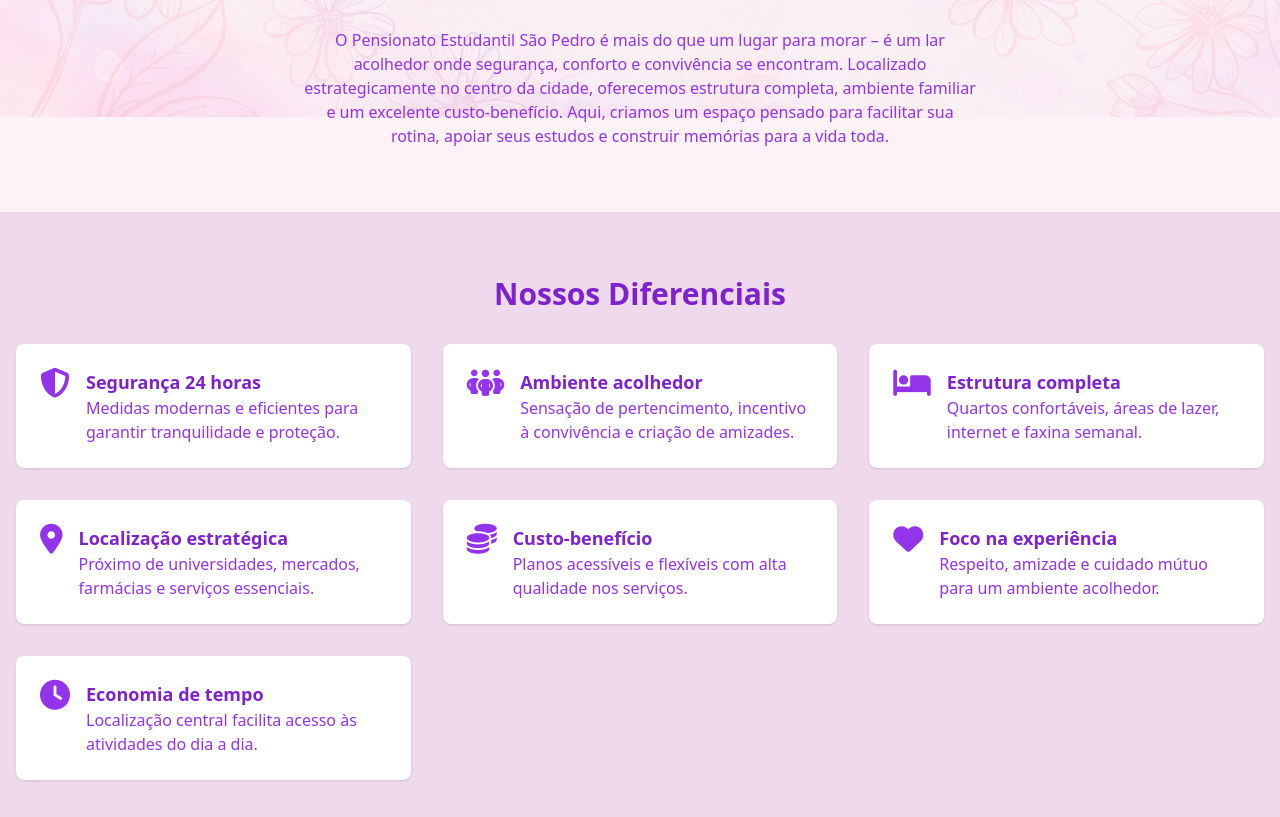
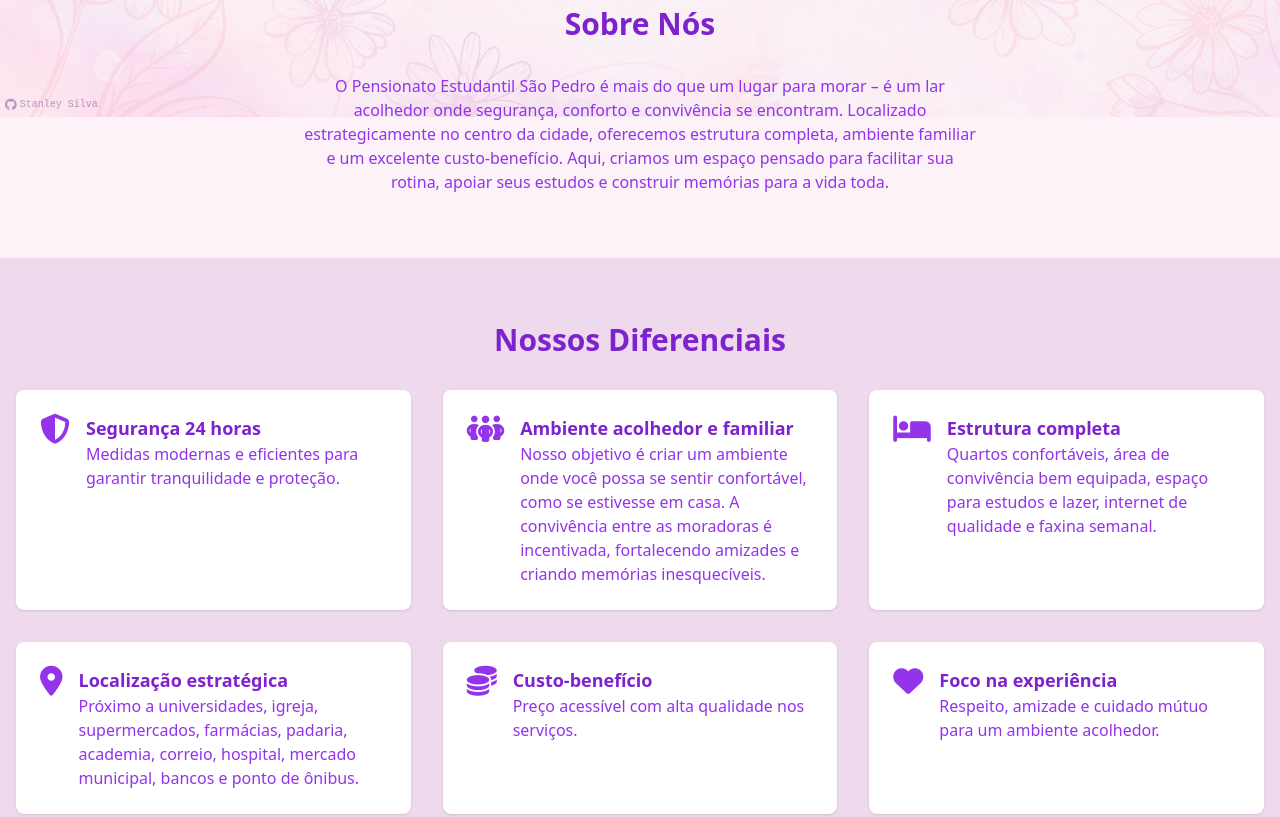
Before and after one commit to s-silva15/pspf, a website: page index.html in a window 1280 px wide. Shown: the part 683-1500 px from the top of the page. Drawn offline with nearby package versions, Linux system fonts and the light colour scheme.

Commit message:
Add files via upload

```diff
--- a/index.html
+++ b/index.html
@@ -137,6 +137,30 @@
       #galleryModal button:hover {
           opacity: 0.7;
       }
+
+       .developer-signature {
+           position: fixed;
+           bottom: 5px;
+           left: 5px;
+           font-size: 10px;
+           color: rgba(128, 102, 153, 0.6);
+           z-index: 10;
+           text-decoration: none;
+           transition: color 0.3s ease;
+           font-family: monospace;
+           display: flex;
+           align-items: center;
+           gap: 3px;
+       }
+
+      .developer-signature:hover {
+          color: rgba(128, 102, 153, 1);
+      }
+
+      .developer-signature i {
+          font-size: 12px;
+      }
+
   </style>
 </head>
 
@@ -144,7 +168,7 @@
 <nav class="border p-4 menu-background">
   <div class="max-w-screen-xl flex flex-wrap items-center justify-between mx-auto">
     <a href="#" class="flex items-center space-x-3 rtl:space-x-reverse">
-      <img src="assets/img/logo.jpeg" class="h-8" alt="Logo"/>
+      <img src="assets/img/logo.jpeg" class="w-20" alt="Logo"/>
     </a>
     <button id="menu-toggle" type="button"
             class="inline-flex items-center p-2 w-10 h-10 justify-center rounded-lg md:hidden focus:outline-none">
@@ -183,6 +207,12 @@
       <h1 class="text-4xl font-bold mb-4 ">Pensionato Estudantil São Pedro</h1>
       <p class="text-xl">Pensionato feminino em Lavras </p>
       <p class="text-xl"><i>O seu lar fora de casa</i></p>
+      <p>
+        <span>(35) 99209-2148</span>
+        <a href="https://wa.me/+5535992092148" target="_blank" class="" aria-label="Entre em contato pelo WhatsApp">
+          <i class="fa-brands fa-whatsapp text-3xl"></i>
+        </a>
+      </p>
     </div>
   </section>
 
@@ -213,8 +243,11 @@
         <div class="bg-white p-6 rounded-lg shadow flex items-start space-x-4">
           <i class="fa-solid fa-people-group text-purple-600 text-3xl"></i>
           <div>
-            <strong class="text-lg text-purple-700">Ambiente acolhedor</strong>
-            <p class="text-purple-600">Sensação de pertencimento, incentivo à convivência e criação de amizades.</p>
+            <strong class="text-lg text-purple-700">Ambiente acolhedor e familiar</strong>
+            <p class="text-purple-600">Nosso objetivo é criar um ambiente onde você possa se sentir confortável, como se
+              estivesse em casa.
+              A convivência entre as moradoras é incentivada, fortalecendo amizades e criando memórias
+              inesquecíveis.</p>
           </div>
         </div>
 
@@ -222,7 +255,8 @@
           <i class="fa-solid fa-bed text-purple-600 text-3xl"></i>
           <div>
             <strong class="text-lg text-purple-700">Estrutura completa</strong>
-            <p class="text-purple-600">Quartos confortáveis, áreas de lazer, internet e faxina semanal.</p>
+            <p class="text-purple-600">Quartos confortáveis, área de convivência bem equipada, espaço para estudos e
+              lazer, internet de qualidade e faxina semanal.</p>
           </div>
         </div>
 
@@ -230,7 +264,8 @@
           <i class="fa-solid fa-location-dot text-purple-600 text-3xl"></i>
           <div>
             <strong class="text-lg text-purple-700">Localização estratégica</strong>
-            <p class="text-purple-600">Próximo de universidades, mercados, farmácias e serviços essenciais.</p>
+            <p class="text-purple-600">Próximo a universidades, igreja, supermercados, farmácias, padaria, academia,
+              correio, hospital, mercado municipal, bancos e ponto de ônibus.</p>
           </div>
         </div>
 
@@ -238,7 +273,7 @@
           <i class="fa-solid fa-coins text-purple-600 text-3xl"></i>
           <div>
             <strong class="text-lg text-purple-700">Custo-benefício</strong>
-            <p class="text-purple-600">Planos acessíveis e flexíveis com alta qualidade nos serviços.</p>
+            <p class="text-purple-600">Preço acessível com alta qualidade nos serviços.</p>
           </div>
         </div>
 
@@ -254,14 +289,14 @@
           <i class="fa-solid fa-clock text-purple-600 text-3xl"></i>
           <div>
             <strong class="text-lg text-purple-700">Economia de tempo</strong>
-            <p class="text-purple-600">Localização central facilita acesso às atividades do dia a dia.</p>
+            <p class="text-purple-600">Localização central facilitando seu acesso às atividades do dia a dia,
+              economizando tempo e aproveitando ao máximo sua rotina de estudos e lazer.</p>
           </div>
         </div>
 
       </div>
     </div>
   </section>
-
 
 
   <section id="fotos" class="container mx-auto py-16 px-4">
@@ -359,32 +394,36 @@
 </main>
 
 <footer class="menu-background text-white py-6 text-center">
+  <a href="https://github.com/s-silva15" target="_blank" class="developer-signature" aria-label="Desenvolvido por Stanley Silva">
+    <i class="fa-brands fa-github"></i>
+    <span>Stanley Silva</span>
+  </a>
   © 2025 Pensionato São Pedro. Todos os direitos reservados.
 </footer>
 
-
 <script>
     const imageFiles = [
+        'WhatsApp Image 2025-01-12 at 16.46.33 (2).jpeg',
+        'WhatsApp Image 2025-01-12 at 16.46.34.jpeg',
+        'WhatsApp Image 2025-01-12 at 16.46.38.jpeg',
+        'WhatsApp Image 2025-01-12 at 16.46.31.jpeg',
+        'WhatsApp Image 2025-01-12 at 16.46.38 (7).jpeg',
+        'WhatsApp Image 2025-01-12 at 16.46.38 (3).jpeg',
+        'WhatsApp Image 2025-01-12 at 16.46.32.jpeg',
         'WhatsApp Image 2025-01-12 at 16.46.31 (1).jpeg',
-        'WhatsApp Image 2025-01-12 at 16.46.34.jpeg',
-        'WhatsApp Image 2025-01-12 at 16.46.38 (3).jpeg',
         'WhatsApp Image 2025-01-12 at 16.46.35 (1).jpeg',
-        'WhatsApp Image 2025-01-12 at 16.46.31.jpeg',
-        'WhatsApp Image 2025-01-12 at 16.46.35 (2).jpeg',
         'WhatsApp Image 2025-01-12 at 16.46.38 (5).jpeg',
-        'WhatsApp Image 2025-01-12 at 16.46.35.jpeg',
-        'WhatsApp Image 2025-01-12 at 16.46.32.jpeg',
-        'WhatsApp Image 2025-01-12 at 16.46.36.jpeg',
-        'WhatsApp Image 2025-01-12 at 16.46.38 (7).jpeg',
-        'WhatsApp Image 2025-01-12 at 16.46.33 (1).jpeg',
-        'WhatsApp Image 2025-01-12 at 16.46.37 (1).jpeg',
-        'WhatsApp Image 2025-01-12 at 16.46.38.jpeg',
-        'WhatsApp Image 2025-01-12 at 16.46.33 (2).jpeg',
-        'WhatsApp Image 2025-01-12 at 16.46.37.jpeg',
+        'WhatsApp Image 2025-01-12 at 16.46.34 (1).jpeg',
         'WhatsApp Image 2025-01-12 at 16.46.33.jpeg',
         'WhatsApp Image 2025-01-12 at 16.46.38 (1).jpeg',
-        'WhatsApp Image 2025-01-12 at 16.46.34 (1).jpeg',
+        'WhatsApp Image 2025-01-12 at 16.46.35.jpeg',
+        'WhatsApp Image 2025-01-12 at 16.46.36.jpeg',
+        'WhatsApp Image 2025-01-12 at 16.46.37.jpeg',
+        'WhatsApp Image 2025-01-12 at 16.46.37 (1).jpeg',
+        'WhatsApp Image 2025-01-12 at 16.46.33 (1).jpeg',
+        'WhatsApp Image 2025-01-12 at 16.46.35 (2).jpeg',
         'WhatsApp Image 2025-01-12 at 16.46.38 (2).jpeg',
+
     ];
 
     document.addEventListener('DOMContentLoaded', () => {
@@ -396,7 +435,6 @@
         const nextBtn = document.getElementById('nextImage');
         let currentImageIndex = 0;
         let images = [];
-
 
         function loadGalleryImages() {
             imageFiles.forEach((filename, index) => {
```
Also changed, not shown: assets/img/priority/img1.jpeg.
